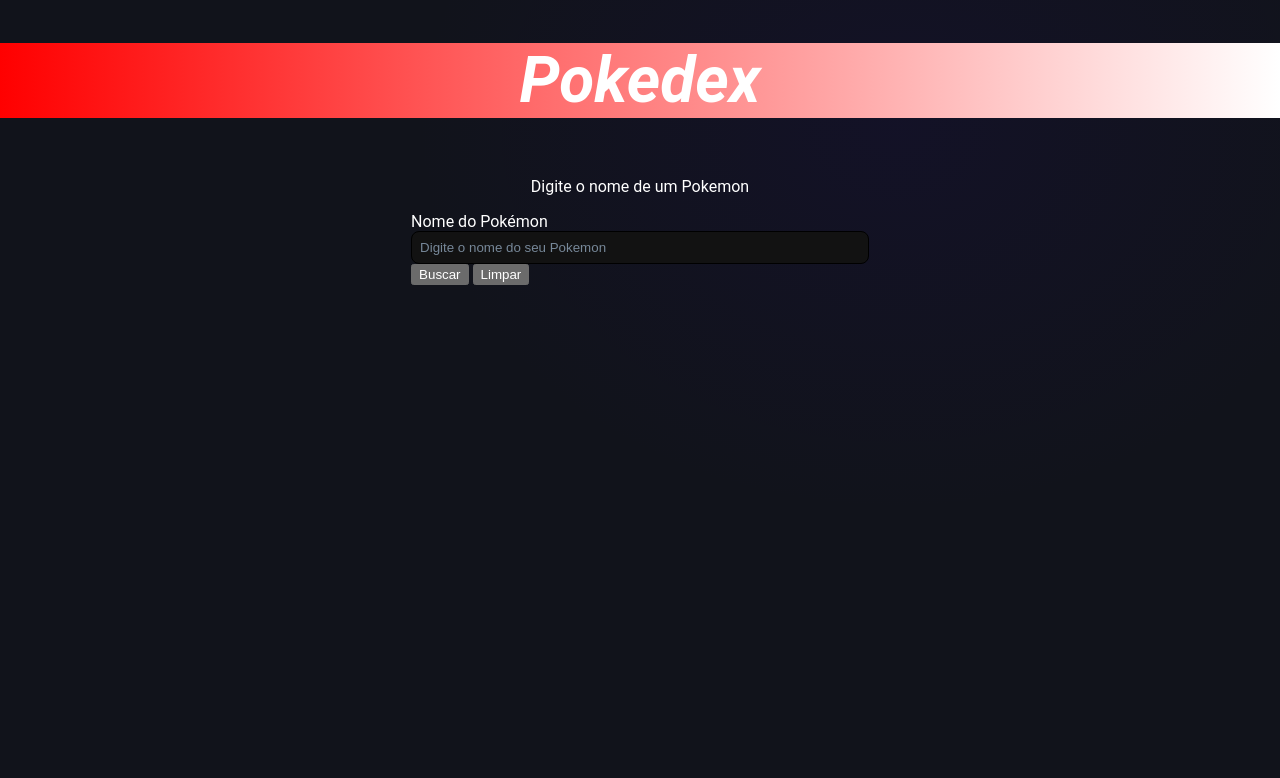
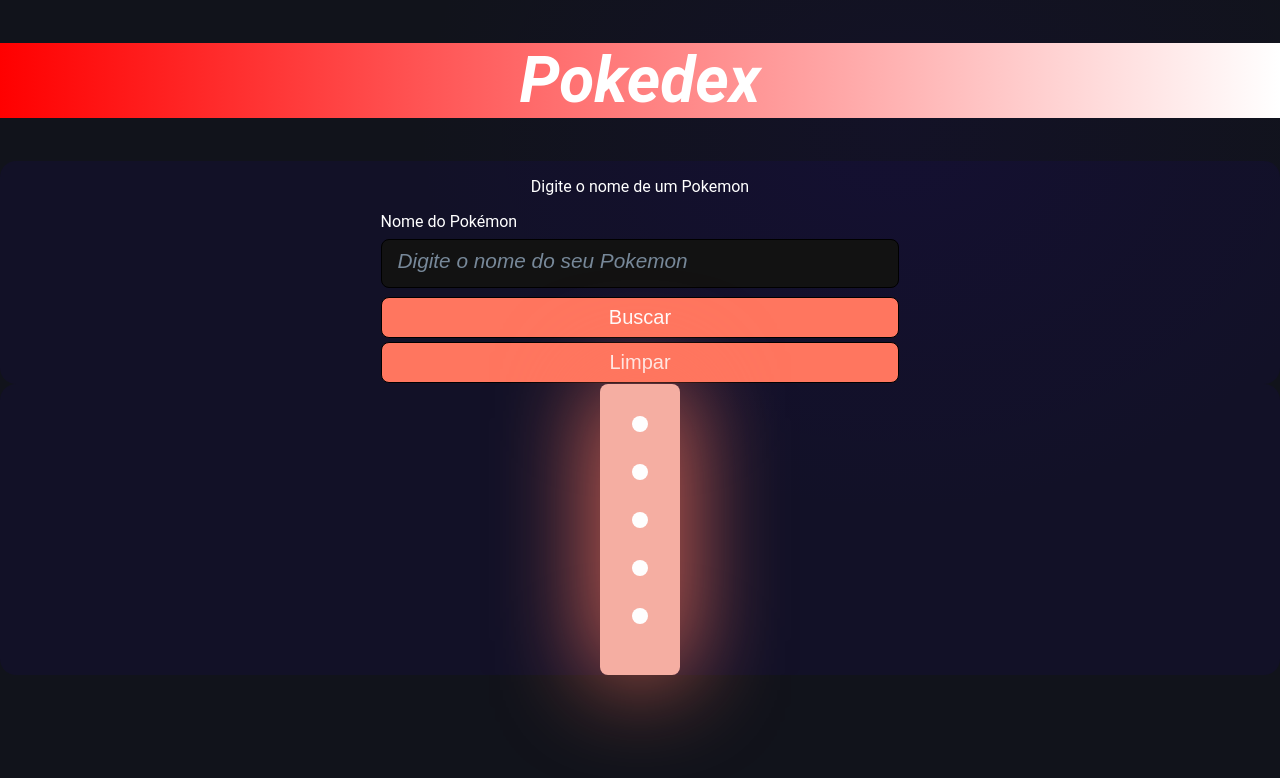
Before and after one commit to geloquentem-lgtm/pokedex, a plain HTML site: page index.html in a window 1280 px wide. Drawn offline with Linux system fonts and the light colour scheme.

Commit message:
finalizado

```diff
--- a/index.css
+++ b/index.css
@@ -19,23 +19,38 @@ body {
 
 h1 {
     text-align: center;
-    first-letter {
-        text-transform: uppercase;
-        color: red
-    }
     font-size: 4rem;
     font-weight: bold;
     font-style: italic;
     background: linear-gradient(90deg, red, white);
 }
-
+div {
+    display: flex;
+    flex-direction: column;
+    align-items: center;
+    justify-content: center;
+    border-radius: 1rem;
+    border-color: var(--accent);
+    background-color: rgba(31, 10, 106, 0.15);
+    .pokemon {
+        width: 100%;
+        max-width: 400px;
+        padding: 1rem;
+        box-sizing: border-box;
+        border-radius: 0.5rem;
+        border: 1px solid black;
+        background-color: var(--surface);
+        font-size: 1.5rem;
+    }
+}
 .form {
     input {
         width: 100%;
-        padding: 0.5rem;
+        padding: 1rem;
         box-sizing: border-box;
         border-radius: 0.5rem;
         border: 1px solid black;
+        margin: 0.5rem 0;
         transition: border-color 0.3 ease, box-shadow 0.3 ease;
     }
     input:focus{
@@ -44,11 +59,42 @@ h1 {
         outline: none;
     }
     input::placeholder {
+        font-style: italic;
+        font-size: 1.3rem;
         color: lightslategray;
     }
+    button {
+        width: 100%;
+        padding: 0.5rem;
+        box-sizing: border-box;
+        border-radius: 0.5rem;
+        margin: 0.1rem 0;
+        border: 1px solid black;
+        font-size: 1.25rem;
+        background-color: var(--accent);
+        color: var(--text);
+        cursor: pointer;
+    }
+}
 
-    display: flex;
-    flex-direction: column;
-    align-items: center;
-    justify-content: center;
+ul {
+    padding: 0;
+    margin: 0;
+    background-color: #f5aea2;
+    border-radius: 0.5rem;
+    box-shadow: 0 0 100px var(--accent);
+    p {
+        margin: 2rem;
+        font-size: 1.5rem;
+        font-style: oblique;
+        background: #fefefe;
+        color: rgb(47, 42, 42);
+        padding: 0.5rem;
+        border-radius: 0.5rem;
+    }
 }
+.nome {
+    font-size: 2rem;
+    text-align: center;
+    text-transform: uppercase;
+}
--- a/index.html
+++ b/index.html
@@ -17,8 +17,8 @@
             </form>
         </div>
         <div class="Pokemon">
-            <ul>
-                <p id="nome"></p>
+            <ul class="pokemon-list">
+                <p id="nome" class="nome"></p>
                 <p id="ID"></p>
                 <p id="altura"></p>
                 <p id="peso"></p>
@@ -56,6 +56,9 @@
                     document.getElementById("altura").textContent = ""
                     document.getElementById("peso").textContent = ""
                     document.getElementById("habilidades").textContent = ""
+                    document.getElementById("imagem").src = ""
+                    document.getElementById("imagem").alt = ""
+
                 })
         })
 
@@ -66,7 +69,7 @@
             imagem.src = arte
             imagem.alt = "Imagem do " + pokemon.name
             imagem.hidden = !imagem
-            document.getElementById("nome").textContent = "Nome: " + pokemon.name
+            document.getElementById("nome").textContent = pokemon.name
             document.getElementById("ID").textContent = "ID: " + pokemon.id
             document.getElementById("altura").textContent = "Altura: " + pokemon.height + " m"
             document.getElementById("peso").textContent = "Peso: " + pokemon.weight + " kg"
@@ -83,6 +86,7 @@
             document.getElementById("peso").textContent = ""
             document.getElementById("habilidades").textContent = ""
             document.getElementById("imagem").alt = "Imagem do Pokémon"
+            document.getElementById("imagem").src = ""
         }
     </script>
 </html>
```
